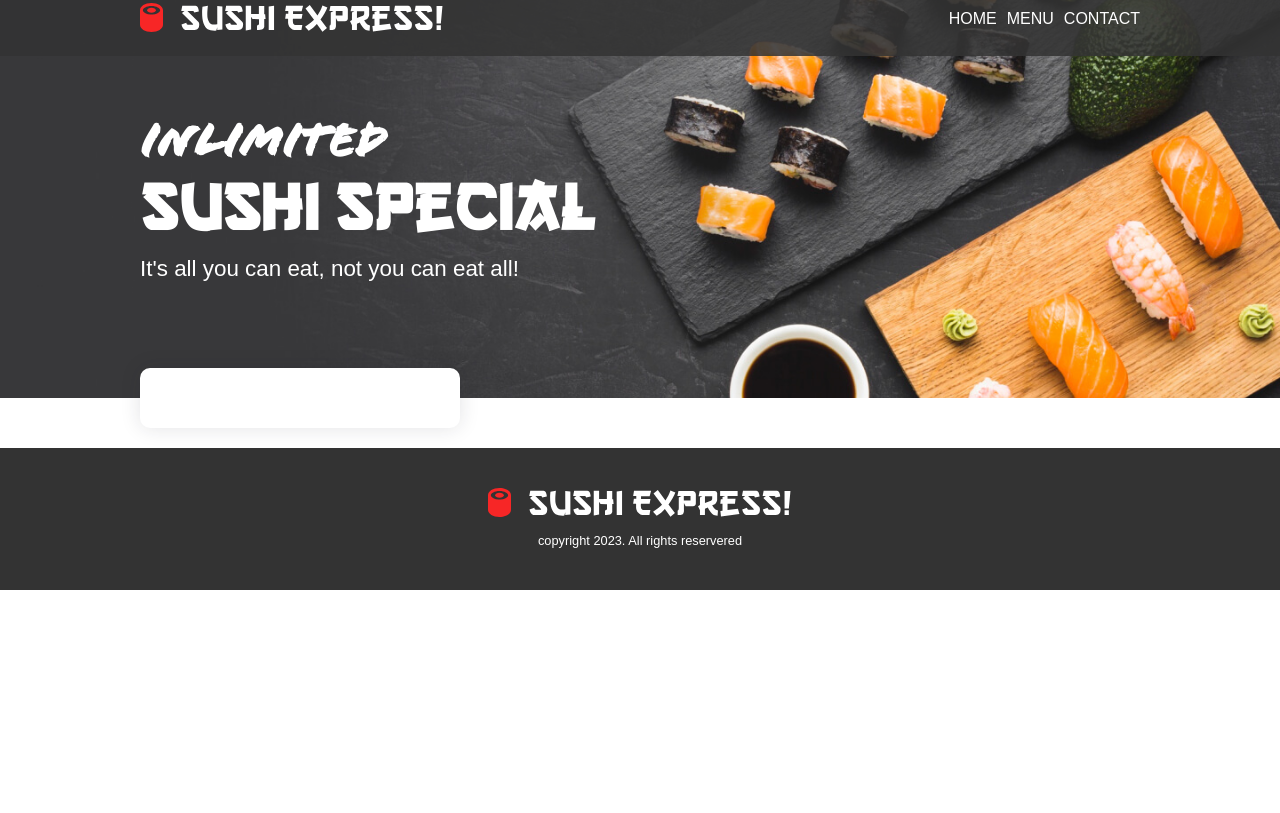
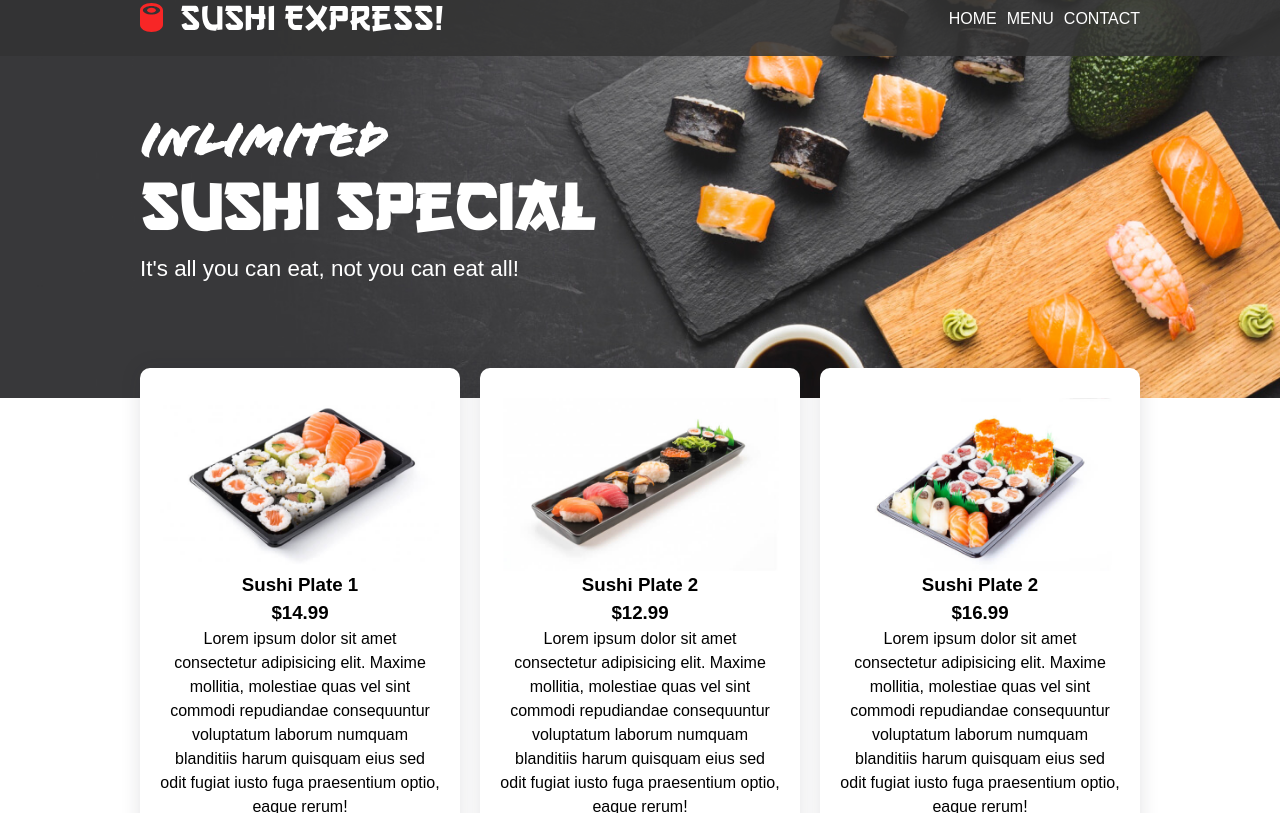
Before and after one commit to travistylerVII/js-restaurant-website, a website built with webpack: page mockup/index.html in a window 1280 px wide. Shown: the part 1987-2800 px from the top of the page. Before the commit the page ends 2577 px from the top, so only its background shows below. Built offline with nearby package versions, Linux system fonts and the light colour scheme.

```diff
--- a/src/pages/home.js
+++ b/src/pages/home.js
@@ -1,9 +1,13 @@
-import { createElement } from '../utils/utils.js'
+import { createElement, menuPanel } from '../utils/utils.js'
+import menuItem1 from '../assets/sushi_plate_1@2x.jpg'
+import menuItem2 from '../assets/sushi_plate_2@2x.jpg'
+import menuItem3 from '../assets/sushi_plate_3@2x.jpg'
+import aboutImage from '../assets/about_img.jpg'
+
 
 const body = document.querySelector('body');
 
 const createHero = () => {
-
 
     //HERO SECTION
     const heroSection = createElement('section', 'hero__section');
@@ -40,20 +44,83 @@
     const featuredRow = createElement('div', 'featured__row');
     featuredContainer.appendChild(featuredRow);
 
-    const featuredPanel1 = createElement('div', 'featured__panel');
-    featuredRow.appendChild(featuredPanel1);
+    //Featured Item 1
+    const featuredItem1Image = menuItem1;
+    const featuredItem1Name = 'Sushi Plate 1';
+    const featuredItem1Price = '$14.99';
+    const featuredItem1Description = 'Lorem ipsum dolor sit amet consectetur adipisicing elit. Maxime mollitia, molestiae quas vel sint commodi repudiandae consequuntur voluptatum laborum numquam blanditiis harum quisquam eius sed odit fugiat iusto fuga praesentium optio, eaque rerum!';
+    const featuredItem1 = menuPanel(featuredItem1Image, featuredItem1Name, featuredItem1Price, featuredItem1Description);
+
+    featuredRow.appendChild(featuredItem1);
+
+    //Featured Item2
+    const featuredItem2Image = menuItem2;
+    const featuredItem2Name = 'Sushi Plate 2';
+    const featuredItem2Price = '$12.99';
+    const featuredItem2Description = 'Lorem ipsum dolor sit amet consectetur adipisicing elit. Maxime mollitia, molestiae quas vel sint commodi repudiandae consequuntur voluptatum laborum numquam blanditiis harum quisquam eius sed odit fugiat iusto fuga praesentium optio, eaque rerum!';
+    const featuredItem2 = menuPanel(featuredItem2Image, featuredItem2Name, featuredItem2Price, featuredItem2Description);
+
+    featuredRow.appendChild(featuredItem2);
+
+
+    //Featured Item3
+    const featuredItem3Image = menuItem3;
+    const featuredItem3Name = 'Sushi Plate 2';
+    const featuredItem3Price = '$16.99';
+    const featuredItem3Description = 'Lorem ipsum dolor sit amet consectetur adipisicing elit. Maxime mollitia, molestiae quas vel sint commodi repudiandae consequuntur voluptatum laborum numquam blanditiis harum quisquam eius sed odit fugiat iusto fuga praesentium optio, eaque rerum!';
+    const featuredItem3 = menuPanel(featuredItem3Image, featuredItem3Name, featuredItem3Price, featuredItem3Description);
+
+    featuredRow.appendChild(featuredItem3);
 
 
 
+    //Featured BTN Area
+    const featuredBtnArea = createElement('div', 'featured__btn-area');
+    featuredContainer.appendChild(featuredBtnArea);
 
-}
+    const featuredBtn = createElement('button', 'featured__btn');
+    featuredBtn.classList.add('btn', 'btn--primary', 'btn--rounded-full');
+    featuredBtn.textContent = 'View Full Menu';
+    featuredBtnArea.appendChild(featuredBtn);
 
+};
+
+const createAbout = () => {
+
+    const aboutSection = createElement('section', 'about__section');
+    body.appendChild(aboutSection);
+
+    const aboutContainer = createElement('div', 'container');
+    aboutSection.appendChild(aboutContainer);
+
+    const aboutRow = createElement('div', 'about__row');
+    aboutContainer.appendChild(aboutRow);
+
+    const aboutTextArea = createElement('div', 'about__text-area');
+    aboutRow.appendChild(aboutTextArea)
+
+    const aboutTextAreaHeader = createElement('h2', 'about__header')
+    aboutTextAreaHeader.textContent = 'About Us';
+    aboutTextArea.appendChild(aboutTextAreaHeader)
+
+    const aboutTextAreaText = createElement('p', 'about__text')
+    aboutTextAreaText.textContent = 'Lorem ipsum dolor sit amet consectetur adipisicing elit. Maxime mollitia, molestiae quas vel sint commodi repudiandae consequuntur voluptatum laborum numquam blanditiis harum quisquam eius sed odit fugiat iusto fuga praesentium optio, eaque rerum!';
+    aboutTextArea.appendChild(aboutTextAreaText);
+
+    const aboutImageArea = createElement('div', 'about__img-area');
+    aboutRow.appendChild(aboutImageArea);
+
+    const aboutImg = createElement('img', 'about__img');
+    aboutImg.src = aboutImage;
+    aboutImageArea.appendChild(aboutImg);
+};
 
 
 
 const loadHome = () => {
     createHero()
     createFeatured()
+    createAbout()
 }
 
 export default loadHome
--- a/src/styles.css
+++ b/src/styles.css
@@ -183,7 +183,7 @@
   gap: 20px;
 }
 
-.featured__panel {
+.menu__panel {
   background-color: #fff;
   border-radius: 10px;
   box-shadow: 0px 0px 20px #1c233320;
@@ -191,7 +191,7 @@
   text-align: center;
 }
 
-.featured__panel img {
+.menu__panel img {
   width: 100%;
 }
 
--- a/src/utils/utils.js
+++ b/src/utils/utils.js
@@ -4,7 +4,31 @@
     return el;
 }
 
+const menuPanel = (image, name, price, description) => {
+    const panel = document.createElement('div');
+    panel.classList.add('menu__panel');
+
+    const panelImage = document.createElement('img');
+    panelImage.src = image;
+    panel.appendChild(panelImage);
+
+    const panelHeader = document.createElement('h3');
+    panelHeader.textContent = name;
+    panel.appendChild(panelHeader);
+
+    const panelPrice = document.createElement('h3');
+    panelPrice.textContent = price;
+    panel.appendChild(panelPrice);
+
+    const panelDescription = document.createElement('p');
+    panelDescription.textContent = description;
+    panel.appendChild(panelDescription);
+
+    return panel
+}
+
 
 export {
-    createElement
+    createElement,
+    menuPanel
 }
```
Also changed, not shown: dist/30536936593a9ee6b8d6.jpg (added), dist/3d4ef30775409c7ee063.jpg (added), dist/70c4860a7421f8dd9601.jpg (added), dist/f1bf7aefa606f1279e91.jpg (added), dist/main.js.
